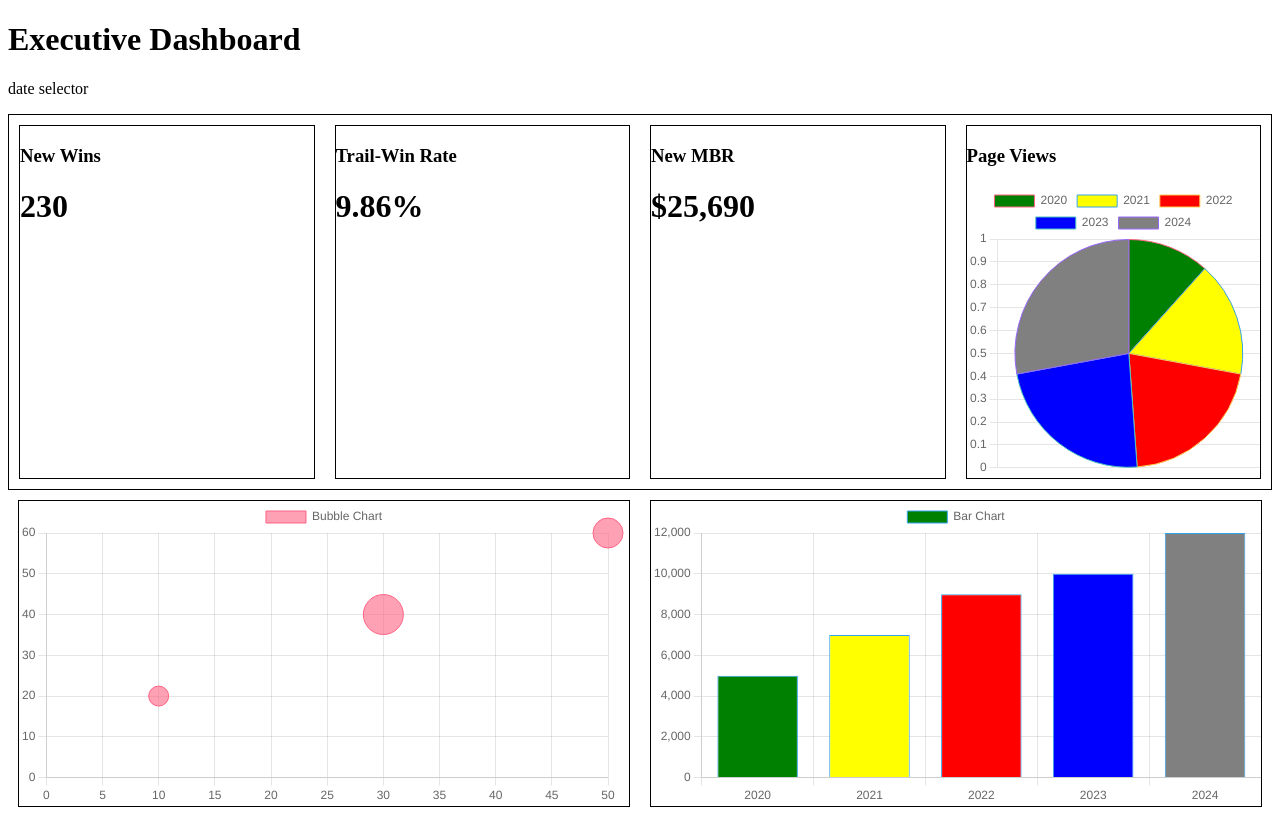
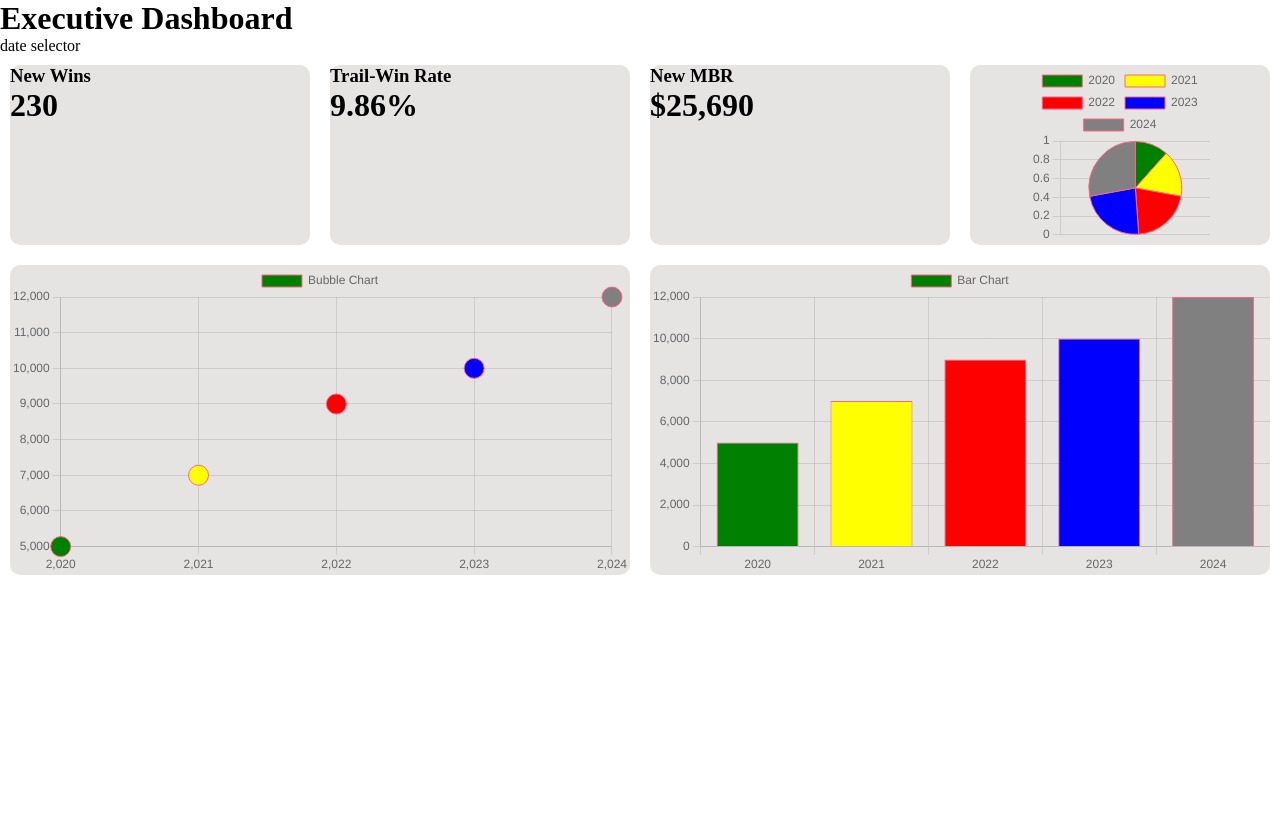
Before and after one commit to Kaushik3107/cdemo, an Angular app: page / in a window 1280 px wide. After the commit the page ends 800 px from the top, so only its background shows below. Built offline with nearby package versions, Linux system fonts and the light colour scheme.

Commit message:
GUI changes complete

```diff
--- a/package.json
+++ b/package.json
@@ -15,6 +15,7 @@
     "@angular/compiler": "^16.0.0",
     "@angular/core": "^16.0.0",
     "@angular/forms": "^16.0.0",
+    "@angular/material": "^16.2.14",
     "@angular/platform-browser": "^16.0.0",
     "@angular/platform-browser-dynamic": "^16.0.0",
     "@angular/router": "^16.0.0",
--- a/src/app/app.component.css
+++ b/src/app/app.component.css
@@ -0,0 +1,4 @@
+.container{
+    margin: 0;
+    padding: 0;
+}
--- a/src/app/app.component.html
+++ b/src/app/app.component.html
@@ -1,2 +1,4 @@
 <!-- <app-mychart></app-mychart> -->
-<app-main-window></app-main-window>
+<div class="container">
+  <app-main-window></app-main-window>
+</div>
--- a/src/app/bar/bar.component.css
+++ b/src/app/bar/bar.component.css
@@ -1,47 +1,27 @@
 .chart-bar-top{
     display: flex;
-    border: 1px solid black;
     justify-content: space-around;
 }
-.box1{
-    border: 1px solid black;
-    width: 100%;
+.box1, .box2, .box3, .box4 {
+    /* border: 1px solid rgb(230, 227, 227); */
+    border-radius: 10px;
+    background-color: rgb(230, 227, 227);
+    width: calc(25% - 20px); /* Each box takes up 25% of the container width minus margins */
     margin: 10px;
 }
-
-.box2{
-    border: 1px solid black;
-    width: 100%;
-    margin: 10px;
-}
-.box3{
-    border: 1px solid black;
-    width: 100%;
-    margin: 10px;
-}
-.box4{
-    border: 1px solid black;
-    width: 100%;
-    margin: 10px;
-}
-.box4 canvas{
-    width: 100%;
-    height: 100%;
+.box4 canvas {
+    width: 60%; /* Adjust the width to make the pie chart smaller */
+    height: 70%; /* Adjust the height to maintain aspect ratio */
     display: block;
+    margin: auto; /* Center the canvas horizontally */
 }
 .chart-bar-bottom{
     display: flex;
     justify-content: space-around;
 }
-.bbox1{
-    border: 1px solid black;
-    width: 100%;
-    margin: 10px;
-    height: fit-content;
-
-}
-.bbox2{
-    border: 1px solid black;
+.bbox1,.bbox2{
+    background-color: rgb(230, 227, 227);
+    border-radius: 10px;
     width: 100%;
     margin: 10px;
 }
--- a/src/app/bar/bar.component.html
+++ b/src/app/bar/bar.component.html
@@ -1,15 +1,3 @@
-<!-- <div class="row">
-  <div>
-    <h2>Charts</h2>
-    <canvas id="bubbleChartCanvas"></canvas>
-  </div>
-
-  <div>
-    <h2>Charts</h2>
-    <canvas id="barChartCanvas"></canvas>
-  </div>
-</div> -->
-
 <div class="charts-bar">
   <div class="chart-bar-top">
     <div class="box1">
@@ -25,7 +13,6 @@
       <h1>$25,690</h1>
     </div>
     <div class="box4">
-      <h3>Page Views</h3>
       <canvas id="piechart"></canvas>
     </div>
   </div>
--- a/src/app/bar/bar.component.ts
+++ b/src/app/bar/bar.component.ts
@@ -24,31 +24,26 @@ export class BarComponent implements OnInit {
         }
         this.createBarChart(this.labeldata, this.realdata, this.colordata);
         this.createPieChart(this.labeldata, this.realdata, this.colordata);
+        this.createBubbleChart(this.data);
       }
     });
-
-    this.createBubbleChart();
   }
 
-  createBubbleChart() {
-    // const bubbleChartCanvas = document.getElementById(
-    //   'bubbleChart'
-    // ) as HTMLCanvasElement;
-    // const bbox1 = document.querySelector('.bbox1') as HTMLElement;
-    // bubbleChartCanvas.width = bbox1.clientWidth;
-    // bubbleChartCanvas.height = bbox1.clientHeight;
-    new Chart('bubbleChartCanvas', {
+  createBubbleChart(data: any[]): void {
+    const bubbleData = data.map((item) => ({
+      x: item.year,
+      y: item.amount,
+      r: 10,
+    }));
+
+    const bubblechart = new Chart('bubbleChartCanvas', {
       type: 'bubble',
       data: {
         datasets: [
           {
             label: 'Bubble Chart',
-            data: [
-              { x: 10, y: 20, r: 10 }, // Sample bubble data
-              { x: 30, y: 40, r: 20 },
-              { x: 50, y: 60, r: 15 },
-            ],
-            backgroundColor: 'rgba(255, 99, 132, 0.6)',
+            data: bubbleData,
+            backgroundColor: data.map((item) => item.colorcode),
             borderColor: 'rgba(255, 99, 132, 1)',
           },
         ],
@@ -56,10 +51,13 @@ export class BarComponent implements OnInit {
       options: {
         scales: {
           y: {
-            beginAtZero: true,
+            beginAtZero: false,
           },
           x: {
-            beginAtZero: true,
+            beginAtZero: false,
+            ticks: {
+              precision: 0, // Set precision to 0 to display whole numbers
+            },
           },
         },
       },
@@ -73,16 +71,16 @@ export class BarComponent implements OnInit {
     const bbox2 = document.querySelector('.bbox2') as HTMLElement;
     barChartCanvas.width = bbox2.clientWidth;
     barChartCanvas.height = bbox2.clientHeight;
-    new Chart(barChartCanvas, {
+    const barchart = new Chart(barChartCanvas, {
       type: 'bar',
       data: {
         labels: labeldata,
         datasets: [
           {
             label: 'Bar Chart',
-            data: realdata, // Sample bar data
+            data: realdata,
             backgroundColor: colorcode,
-            borderColor: 'rgba(54, 162, 235, 1)',
+            borderColor: 'rgba(255, 99, 132, 1)',
             borderWidth: 1,
           },
         ],
@@ -98,7 +96,7 @@ export class BarComponent implements OnInit {
   }
 
   createPieChart(labeldata: any, realdata: any, colorcode: any) {
-    const myChart = new Chart('piechart', {
+    const pichart = new Chart('piechart', {
       type: 'pie',
       data: {
         labels: labeldata,
@@ -107,14 +105,7 @@ export class BarComponent implements OnInit {
             label: 'Pie Chart',
             data: realdata,
             backgroundColor: colorcode,
-            borderColor: [
-              'rgba(255, 99, 132, 1)',
-              'rgba(54, 162, 235, 1)',
-              'rgba(255, 206, 86, 1)',
-              'rgba(75, 192, 192, 1)',
-              'rgba(153, 102, 255, 1)',
-              'rgba(255, 159, 64, 1)',
-            ],
+            borderColor: 'rgba(255, 99, 132, 1)',
             borderWidth: 1,
           },
         ],
--- a/src/app/mychart/mychart.component.html
+++ b/src/app/mychart/mychart.component.html
@@ -1,3 +1,9 @@
+<div class="row">
+  <div class="col-lg-6">
+    <h2>Charts</h2>
+    <canvas id="bubbleChartCanvas"></canvas>
+  </div>
+</div>
 <div class="row">
   <div class="col-lg-6">
     <h2>Charts</h2>
--- a/src/app/mychart/mychart.component.ts
+++ b/src/app/mychart/mychart.component.ts
@@ -24,6 +24,7 @@ export class MychartComponent implements OnInit {
         }
         this.RenderChart(this.labeldata, this.realdata, this.colordata);
         this.PieChart(this.labeldata, this.realdata, this.colordata);
+        this.createBubbleChart(this.data);
       }
     });
   }
@@ -90,4 +91,35 @@ export class MychartComponent implements OnInit {
       },
     });
   }
+  createBubbleChart(data: any[]): void {
+    const years = data.map((item: any) => item.year);
+    const amounts = data.map((item: any) => item.amount);
+    const colorcodes = data.map((item: any) => item.colorcode);
+    const myChart = new Chart('bubbleChartCanvas', {
+      type: 'bubble',
+      data: {
+        datasets: [
+          {
+            label: 'Bubble Chart',
+            data: years.map((year: any, index: number) => ({
+              x: year,
+              y: amounts[index],
+              r: 10, // radius, you can set it based on your data
+              backgroundColor: colorcodes[index],
+            })),
+          },
+        ],
+      },
+      options: {
+        scales: {
+          y: {
+            beginAtZero: false,
+          },
+          x: {
+            beginAtZero: false,
+          },
+        },
+      },
+    });
+  }
 }
--- a/src/styles.css
+++ b/src/styles.css
@@ -1 +1,6 @@
 /* You can add global styles to this file, and also import other style files */
+*{
+margin: 0;
+padding: 0;
+
+}
```
Also changed, not shown: 1 other file (tests, documents, lock files or other folders).
